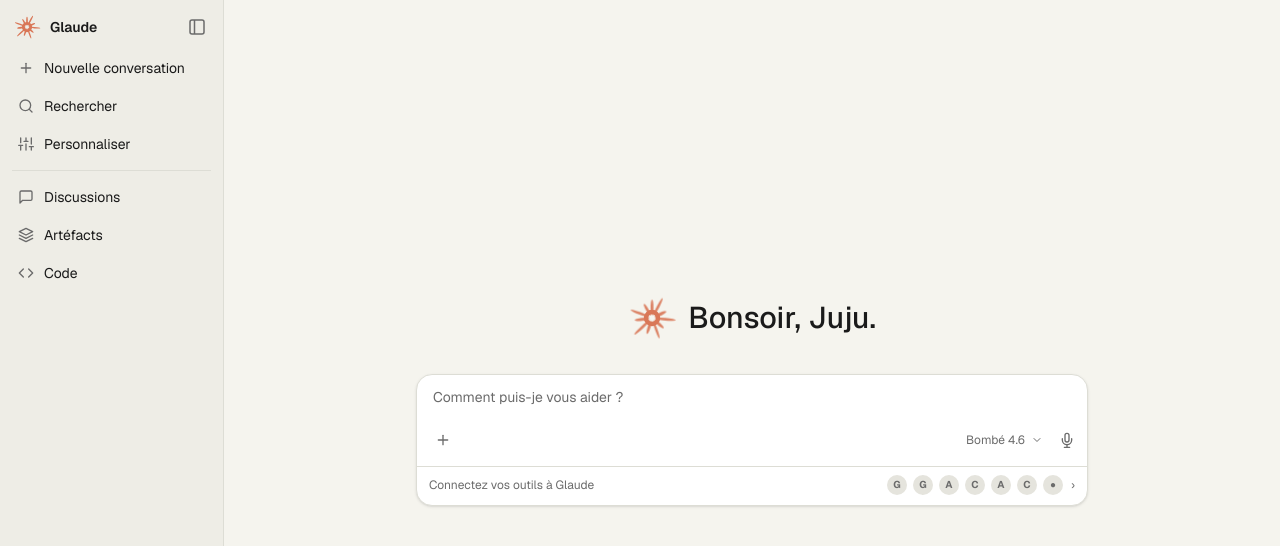
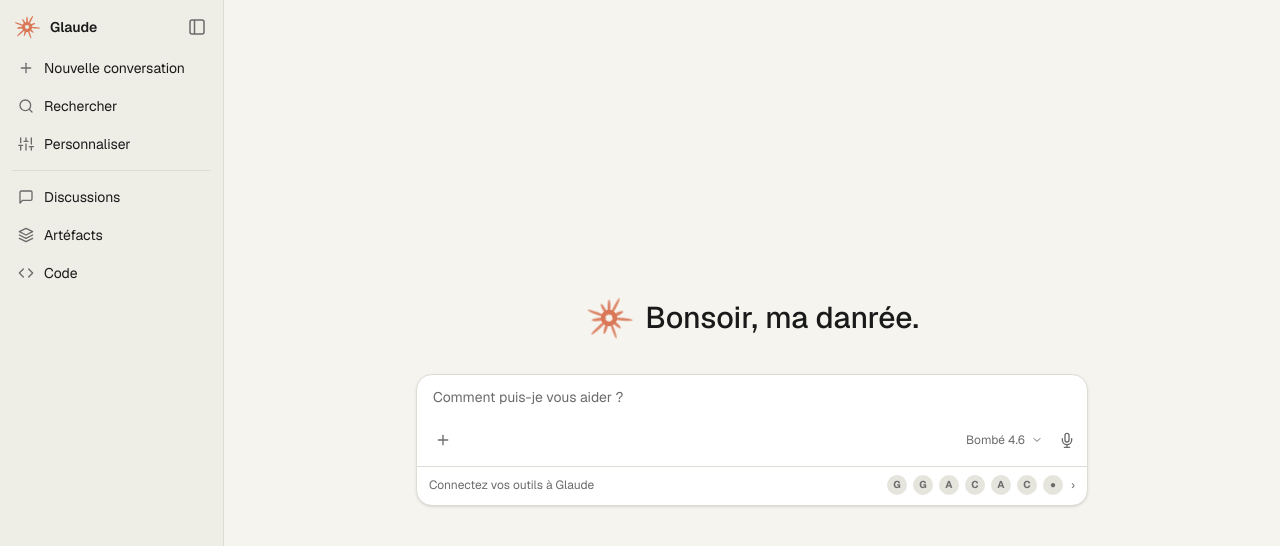
Before and after one commit to JulienMattiussi/glaude.ai, a Next.js app: page / in a window 1280 px wide. Shown: the top 546 px of the page. Built offline with nearby package versions, Linux system fonts and the light colour scheme.

Commit message:
user name

```diff
--- a/app/page.tsx
+++ b/app/page.tsx
@@ -62,7 +62,7 @@
             onAssistantReply={store.addAssistantReply}
             onTruncate={store.truncate}
             onEditMessage={store.editMessage}
-            userName="Juju"
+            userName="ma danrée"
           />
         )}
       </main>
```
